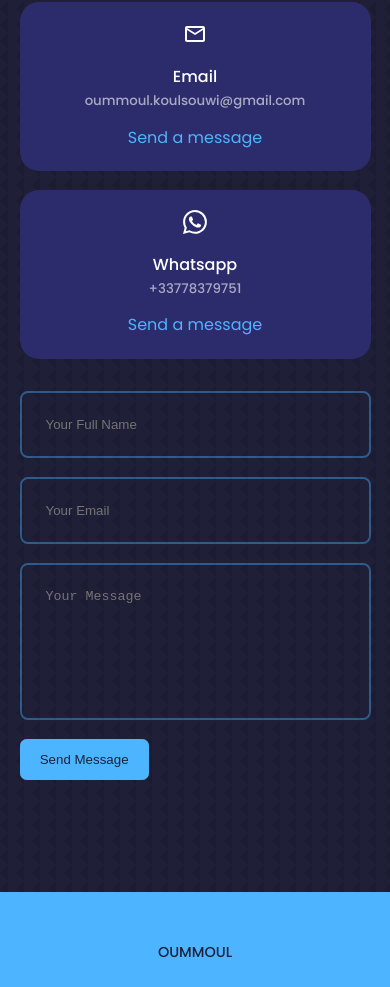
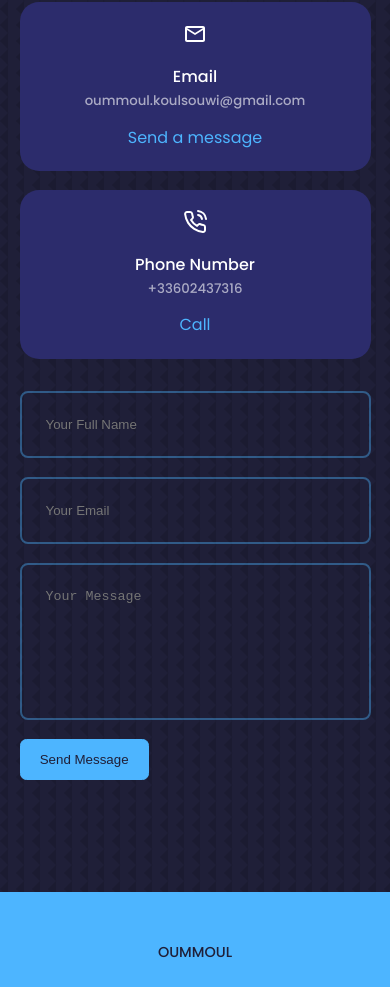
Before and after one commit to Oummy13/OummoulK, a React (Create React App) app: page / in a window 390 px wide. Shown: the part 6271-7258 px from the top of the page. Built offline with nearby package versions, Linux system fonts and the light colour scheme.

Commit message:
phone number added

```diff
--- a/src/components/contact/Contact.jsx
+++ b/src/components/contact/Contact.jsx
@@ -28,18 +28,18 @@ const Contact = () => {
                         <h5>oummoul.koulsouwi@gmail.com</h5>
                         <a href="mailto:oummoul.koulsouwi@gmail.com" target="_blank">Send a message</a>
                     </article>
-                    <article className="contact_option">
+                    {/* <article className="contact_option">
                         <BsWhatsapp className="contact_option-icon" />
                         <h4>Whatsapp</h4>
                         <h5>+33778379751</h5>
-                        <a href="https://api.whatsapp.com/send?phone+33778379751" target="_blank">Send a message</a>
-                    </article>
-                    {/* <article className="contact_option">
+                        <a href="https://api.whatsapp.com/send?phone+33778379751" target="_blank" rel="noreferrer">Send a message</a>
+                    </article> */}
+                    <article className="contact_option">
                         <FiPhoneCall className="contact_option-icon" />
-                        <h4>Telephone Number</h4>
+                        <h4>Phone Number</h4>
                         <h5>+33602437316</h5>
                         <a href="">Call</a>
-                    </article> */}
+                    </article>
                 </div>
 
                 {/* END OF CONTACT OPTIONS */}
```
